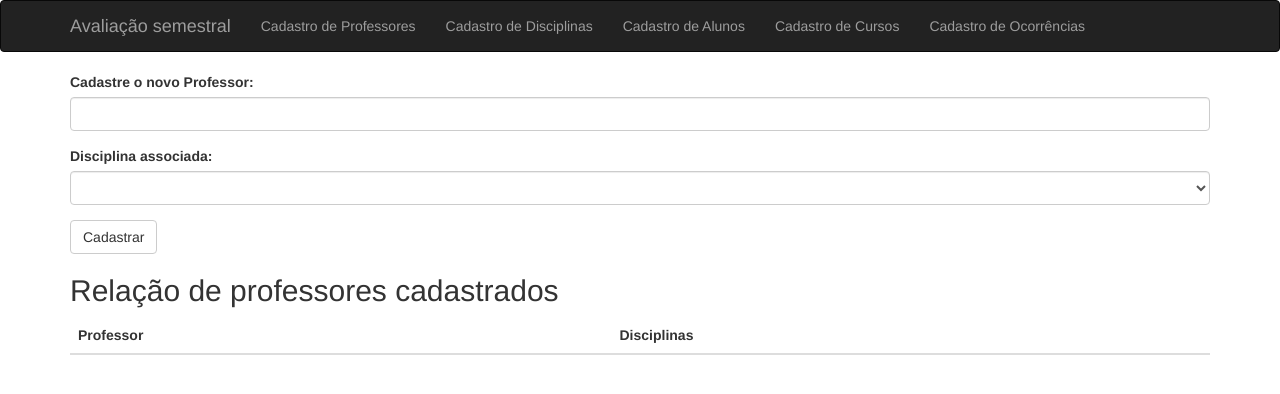
After one commit to BrunOtero/web-servidor-avaliacao-semestral, a Flask app: page /professores in a window 1280 px wide. The commit adds this page. Shown: the top 394 px of the page. Run offline with Flask 3, Linux system fonts and the light colour scheme; lists and menus that the app fills with data are empty; some libraries are stand-ins or nearby versions.

Commit message:
finalização da avaliação

```diff
--- a/app/main/forms.py
+++ b/app/main/forms.py
@@ -1,9 +1,14 @@
 from flask_wtf import FlaskForm
-from wtforms import StringField, SubmitField, EmailField
+from wtforms import StringField, SubmitField, SelectField
 from wtforms.validators import DataRequired
+from ..models import Disciplina  # Importe o modelo de Disciplina
 
+class NewProfessorForm(FlaskForm):
+    professor = StringField('Cadastre o novo Professor:', validators=[DataRequired()])
+    subject = SelectField('Disciplina associada:', coerce=int, validators=[DataRequired()])
+    submit = SubmitField('Cadastrar')
 
-class NameForm(FlaskForm):
-    name = StringField('Qual é o seu nome?', validators=[DataRequired()])
-    email = EmailField('Qual é o seu email (Envio de notificação do novo usuário)?', validators=[DataRequired()])
-    submit = SubmitField('Submit')
+    def __init__(self, *args, **kwargs):
+        super().__init__(*args, **kwargs)
+        # Carrega as disciplinas do banco de dados
+        self.subject.choices = [(disciplina.id, disciplina.nome) for disciplina in Disciplina.query.all()]
--- a/app/main/views.py
+++ b/app/main/views.py
@@ -1,33 +1,59 @@
-from flask import render_template, session, redirect, url_for, current_app
+from flask import render_template, redirect, url_for, flash
 from .. import db
-from ..models import User, Role
-from ..email import send_email, send_simple_message
+from ..models import Professor, Disciplina
 from . import main
-from .forms import NameForm
+from .forms import NewProfessorForm
+from datetime import datetime
 
 
 @main.route('/', methods=['GET', 'POST'])
 def index():
-    form = NameForm()
-    user_all = User.query.all();
+    return render_template('index.html', current_time=datetime.utcnow())
+
+@main.route('/professores', methods=['GET', 'POST'])
+def professores():
+    form = NewProfessorForm()
+    professors = Professor.query.all()
+
     if form.validate_on_submit():
-        user = User.query.filter_by(username=form.name.data).first()
-        if user is None:
-            user_role = Role.query.filter_by(name='User').first();
-            user = User(username=form.name.data, role=user_role)
-            db.session.add(user)
-            db.session.commit()
-            session['known'] = False
-            print('FLASKY_ADMIN: ' + str(current_app.config['FLASKY_ADMIN']), flush=True)
-            if current_app.config['FLASKY_ADMIN']:
-                #send_email(current_app.config['FLASKY_ADMIN'], 'New User', 'mail/new_user', user=user)
-                print('Enviando mensagem...', flush=True)
-                send_simple_message([current_app.config['FLASKY_ADMIN'], "flaskaulasweb@zohomail.com", form.email.data], 'Novo usuário', form.name.data)
-                print('Mensagem enviada...', flush=True)
-        else:
-            session['known'] = True
-        session['name'] = form.name.data
-        return redirect(url_for('.index')) # Aciona o método index() novamente, mas agora com o método GET
-    return render_template('index.html',
-                           form=form, name=session.get('name'),
-                           known=session.get('known', False), user_all=user_all)
+        nome_professor = form.professor.data
+        disciplina_id = form.subject.data
+        disciplina = Disciplina.query.get(disciplina_id)
+
+        if disciplina:
+            professor = Professor.query.filter_by(nome=nome_professor).first()
+
+            if professor:
+                flash("Professor já existe na base de dados!", 'warning')
+
+            else:
+                professor = Professor(nome=nome_professor)
+                professor.disciplinas.append(disciplina)
+                db.session.add(professor)
+                db.session.commit()
+
+        return redirect(url_for('.professores'))
+    return render_template(
+                            'professors.html',
+                            form=form,
+                            professors=professors,
+                            current_time=datetime.utcnow()
+                        )
+
+
+
+@main.route('/disciplinas', methods=['GET'])
+def disciplinas():
+    return render_template('notAvailable.html', current_time=datetime.utcnow())
+
+@main.route('/alunos', methods=['GET'])
+def alunos():
+    return render_template('notAvailable.html', current_time=datetime.utcnow())
+
+@main.route('/cursos', methods=['GET'])
+def cursos():
+    return render_template('notAvailable.html', current_time=datetime.utcnow())
+
+@main.route('/ocorrencias', methods=['GET'])
+def ocorrencias():
+    return render_template('notAvailable.html', current_time=datetime.utcnow())
--- a/app/templates/base.html
+++ b/app/templates/base.html
@@ -1,6 +1,6 @@
 {% extends "bootstrap/base.html" %}
 
-{% block title %}Flasky{% endblock %}
+{% block title %}Avaliação semestral{% endblock %}
 
 {% block head %}
 {{ super() }}
@@ -18,11 +18,15 @@
                 <span class="icon-bar"></span>
                 <span class="icon-bar"></span>
             </button>
-            <a class="navbar-brand" href="{{ url_for('main.index') }}">Avaliação contínua: <b>Aula 080</b></a>
+            <a class="navbar-brand" href="{{ url_for('main.index') }}">Avaliação semestral</a>
         </div>
         <div class="navbar-collapse collapse">
             <ul class="nav navbar-nav">
-                <li><a href="{{ url_for('main.index') }}">Home</a></li>
+                <li><a href="{{ url_for('main.professores') }}">Cadastro de Professores</a></li>
+                <li><a href="{{ url_for('main.disciplinas') }}">Cadastro de Disciplinas</a></li>
+                <li><a href="{{ url_for('main.alunos') }}">Cadastro de Alunos</a></li>
+                <li><a href="{{ url_for('main.cursos') }}">Cadastro de Cursos</a></li>
+                <li><a href="{{ url_for('main.ocorrencias') }}">Cadastro de Ocorrências</a></li>
             </ul>
         </div>
     </div>
--- a/app/templates/mail/new_user.html
+++ /dev/null
@@ -1 +0,0 @@
-User <b>{{ user.username }}</b> has joined.
--- a/app/templates/mail/new_user.txt
+++ /dev/null
@@ -1 +0,0 @@
-User {{ user.username }} has joined.
--- /dev/null
+++ b/app/templates/professors.html
@@ -0,0 +1,31 @@
+{% extends "base.html" %}
+{% import "bootstrap/wtf.html" as wtf %}
+
+{% block page_content %}
+
+    {{ wtf.quick_form(form) }}
+
+    <h2>Relação de professores cadastrados</h2>
+
+    <table class="table">
+        <thead>
+            <tr>
+                <th>Professor</th>
+                <th>Disciplinas</th>
+            </tr>
+        </thead>
+        <tbody>
+            {% for professor in professors %}
+            <tr>
+                <td>{{ professor.nome }}</td>
+                <td>
+                    {% for disciplina in professor.disciplinas %}
+                        {{ disciplina.nome }}{% if not loop.last %}, {% endif %}
+                    {% endfor %}
+                </td>
+            </tr>
+            {% endfor %}
+        </tbody>
+    </table>
+
+{% endblock %}
--- a/flasky.py
+++ b/flasky.py
@@ -2,7 +2,7 @@ import os
 import click
 from flask_migrate import Migrate
 from app import create_app, db
-from app.models import User, Role
+from app.models import Professor, Disciplina
 
 app = create_app(os.getenv('FLASK_CONFIG') or 'default')
 migrate = Migrate(app, db)
@@ -10,7 +10,7 @@ migrate = Migrate(app, db)
 
 @app.shell_context_processor
 def make_shell_context():
-    return dict(db=db, User=User, Role=Role)
+    return dict(db=db, Professor=Professor, Disciplina=Disciplina)
 
 
 @app.cli.command()
```
Also changed, not shown: app/email.py (deleted, +0 -40 lines), app/models.py (+20 -10 lines), app/templates/index.html (+4 -27 lines), app/templates/notAvailable.html (added, +8 -0 lines), config.py (+0 -13 lines), data-dev.sqlite, 2 other files.
